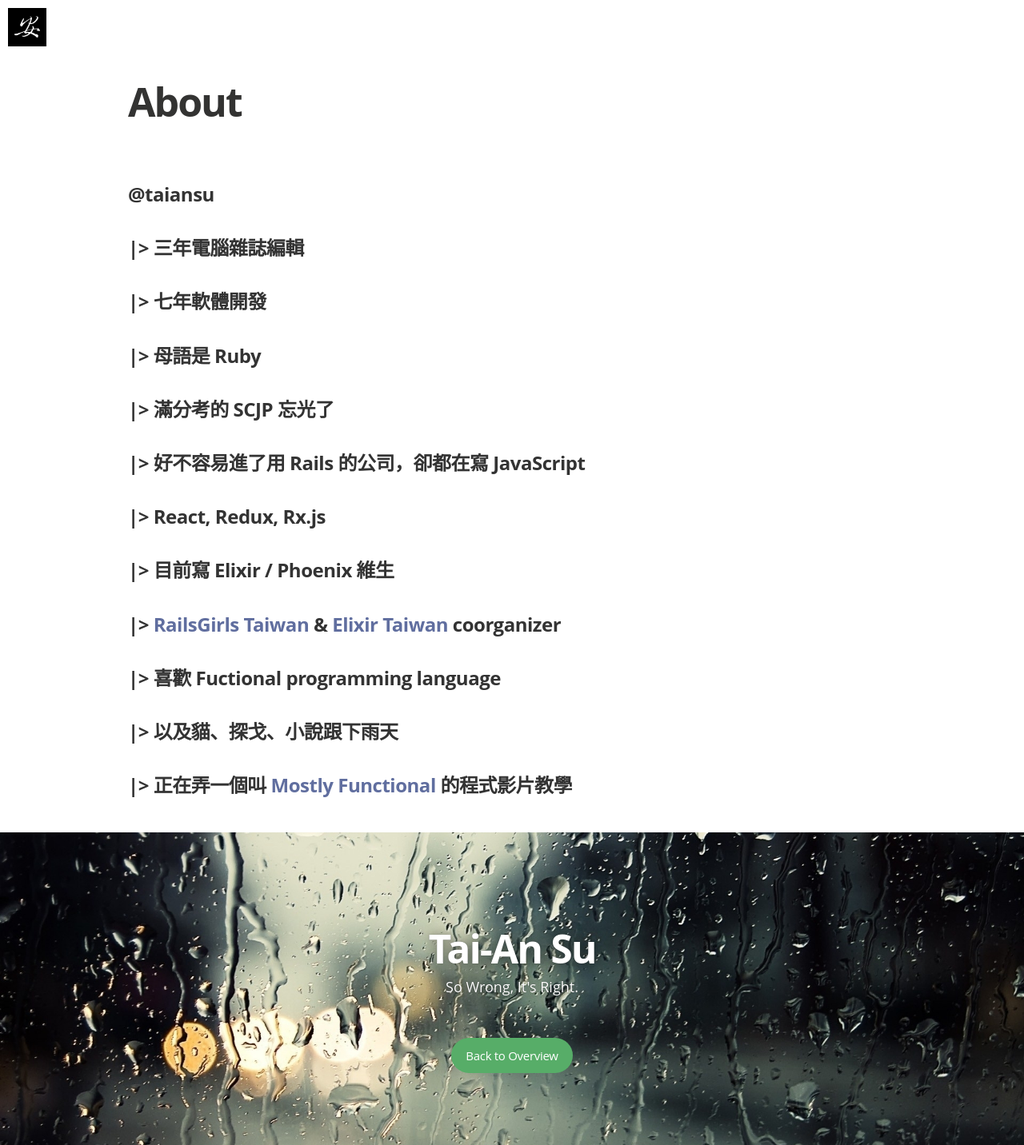
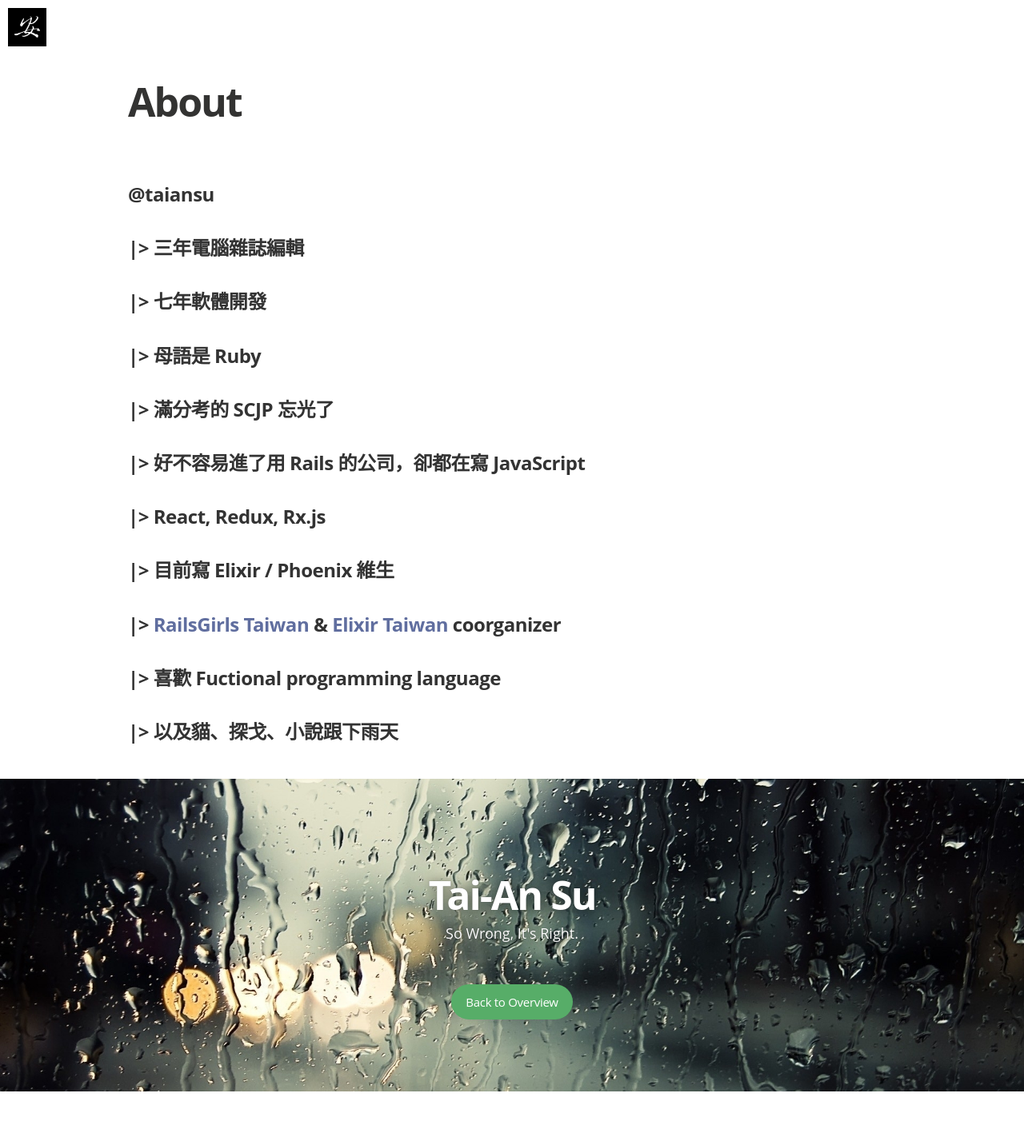
Before and after one commit to taiansu/blog, a Jekyll site: the page built from about.md, in a window 1280 px wide. Shown: the whole page at 80% size. Built offline with Jekyll 4.4.1, drawn with Linux system fonts in a browser that asks for light colours; nearby versions of some CDN libraries; some web fonts are replaced; after the commit the page ends 1365 px from its top, so only the background shows below that.

Commit message:
Fix readme

```diff
--- a/about.md
+++ b/about.md
@@ -15,7 +15,7 @@ permalink: /about/
 
 ### |> 好不容易進了用 Rails 的公司，卻都在寫 JavaScript
 
-### |> React,  Redux, Rx.js
+### |> React, Redux, Rx.js
 
 ### |> 目前寫 Elixir / Phoenix 維生
 
@@ -24,5 +24,3 @@ permalink: /about/
 ### |> 喜歡 Fuctional programming language
 
 ### |> 以及貓、探戈、小說跟下雨天
-
-### |> 正在弄一個叫 [Mostly Functional](http://mostlyfn.xyz) 的程式影片教學
```
